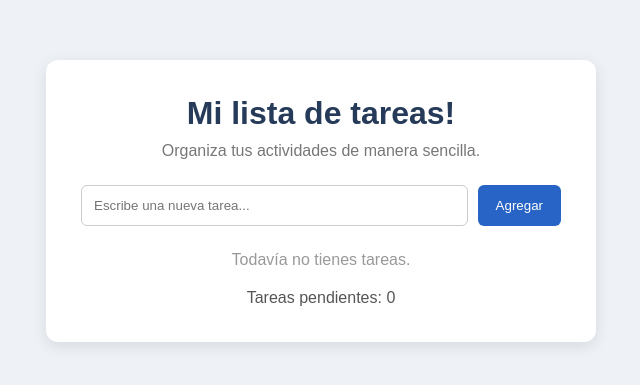
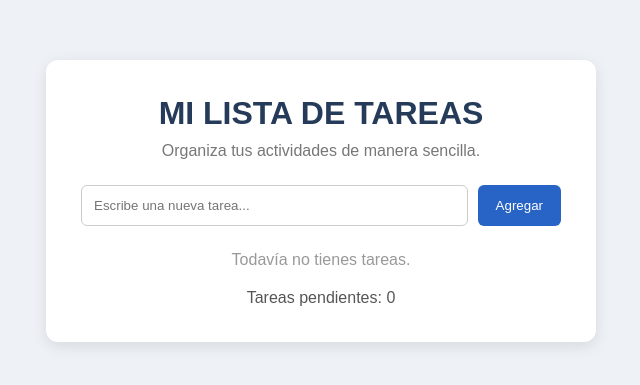
Before and after one commit to yuliana-espana-gonzalez/Taller-CI_CD, a plain HTML site: page index.html in a window 1280 px wide. Shown: the part 199-584 px from the top of the page, without its empty margins (319-959 px from the left). Drawn offline with Linux system fonts and the light colour scheme.

Commit message:
feat(ci/cd): cambio en el nombre de la aplicacion

```diff
--- a/index.html
+++ b/index.html
@@ -10,7 +10,7 @@
 <body>
 
     <main class="contenedor">
-        <h1>Mi lista de tareas!</h1>
+        <h1>MI LISTA DE TAREAS</h1>
         <p class="descripcion">
             Organiza tus actividades de manera sencilla.
         </p>
```
